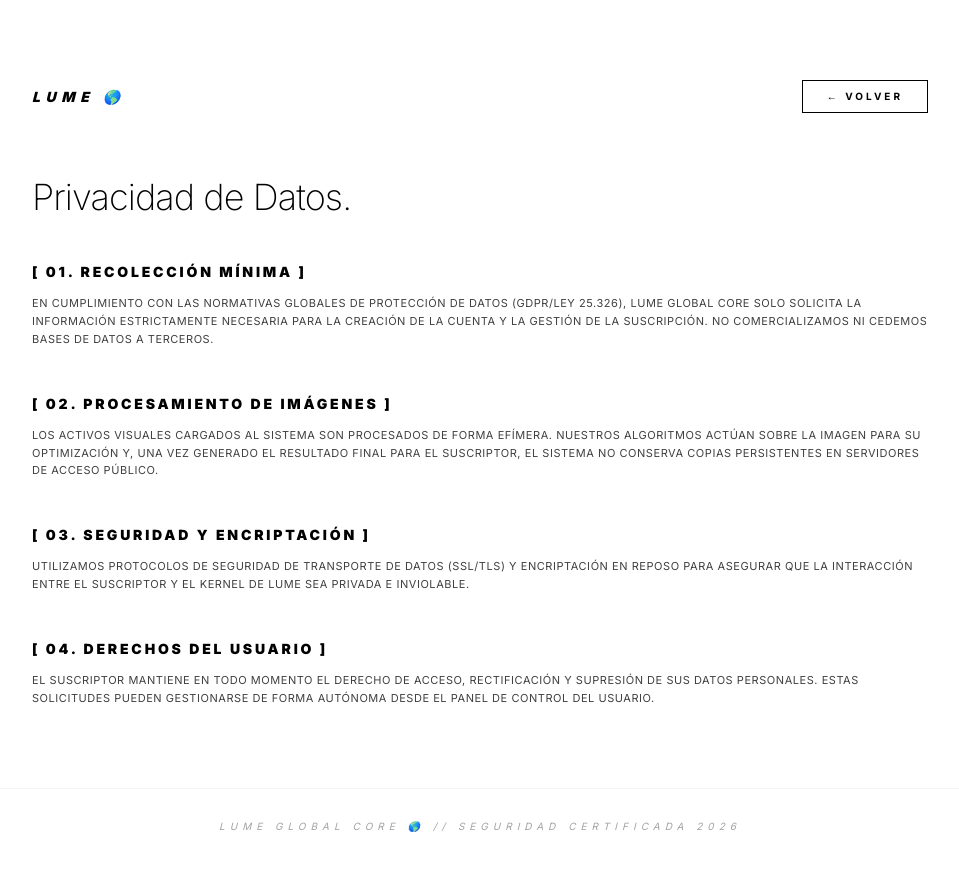
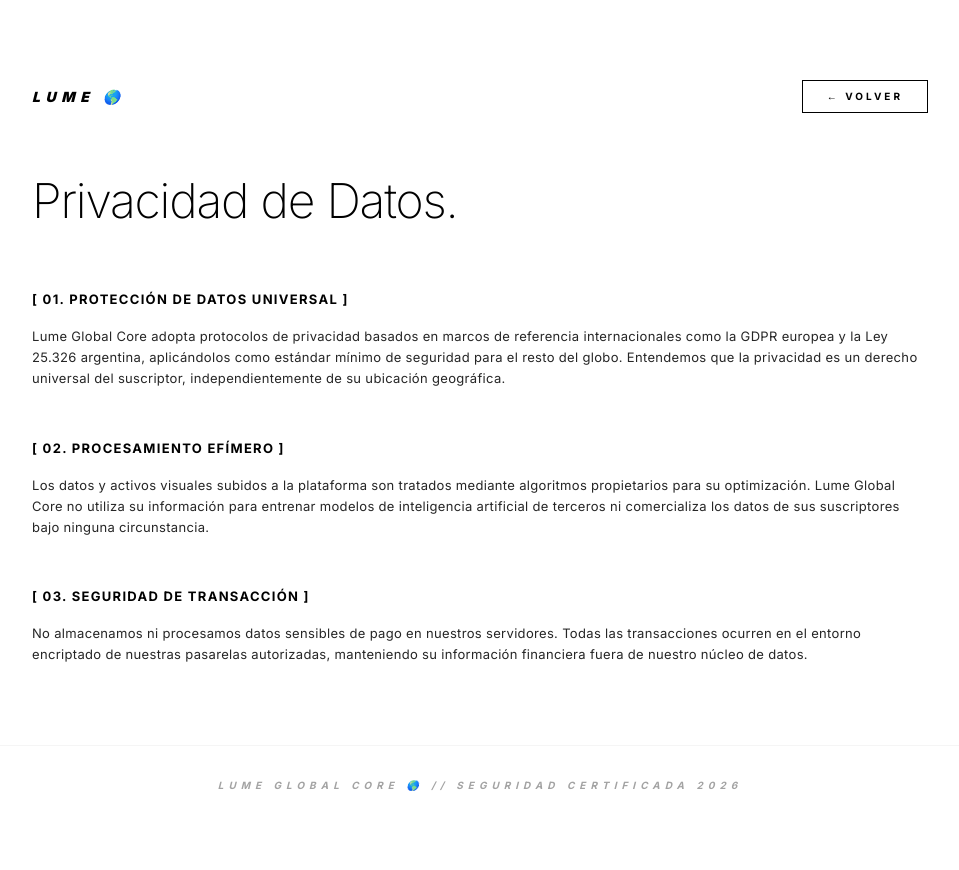
Before and after one commit to lumeglobal10-prog/lume-global-core, a Next.js app: page /privacy in a window 1280 px wide. Shown: the top 870 px of the page, without its empty margins (160-1119 px from the left). Built offline with nearby package versions, Linux system fonts and the light colour scheme.

Commit message:
Update page.tsx

```diff
--- a/app/privacy/page.tsx
+++ b/app/privacy/page.tsx
@@ -1,62 +1,47 @@
 'use client';
 
-import Link from 'next/link';
-import { useSearchParams } from 'next/navigation';
-import { Suspense } from 'react';
+import { useRouter } from 'next/navigation';
 
-function PrivacyContent() {
-  const searchParams = useSearchParams();
-  const from = searchParams.get('from');
-  const backPath = from === 'checkout' ? '/checkout' : '/';
+export default function PrivacyPage() {
+  const router = useRouter();
 
   return (
+    <main className="min-h-screen bg-white text-black font-sans p-8 md:p-20 flex flex-col justify-between overflow-x-hidden">
       <div className="max-w-4xl mx-auto w-full">
         <nav className="flex justify-between items-center w-full mb-16">
           <div className="text-sm font-black tracking-[0.4em] uppercase italic text-black">
             LUME 🌎
           </div>
-        <Link href={backPath}>
-          <button className="text-[10px] font-bold tracking-[0.3em] uppercase border border-black px-6 py-2 hover:bg-black hover:text-white transition-all">
+          <button
+            onClick={() => router.back()}
+            className="text-[10px] font-bold tracking-[0.3em] uppercase border border-black px-6 py-2 hover:bg-black hover:text-white transition-all"
+          >
             ← VOLVER
           </button>
-        </Link>
         </nav>
 
-      <h1 className="text-4xl font-extralight tracking-tight mb-12">Privacidad de Datos.</h1>
+        <h1 className="text-4xl md:text-5xl font-extralight tracking-tight mb-16">Privacidad de Datos.</h1>
 
-      <div className="space-y-12 text-[10px] md:text-[11px] leading-relaxed font-mono uppercase tracking-wider text-neutral-700">
+        <div className="space-y-12 text-[11px] md:text-[13px] leading-relaxed tracking-wide text-neutral-800">
           <section>
-          <h2 className="font-black text-black mb-4 tracking-[0.2em] text-sm leading-none">[ 01. RECOLECCIÓN MÍNIMA ]</h2>
-          <p>En cumplimiento con las normativas globales de protección de datos (GDPR/Ley 25.326), Lume Global Core solo solicita la información estrictamente necesaria para la creación de la cuenta y la gestión de la suscripción. No comercializamos ni cedemos bases de datos a terceros.</p>
+            <h2 className="font-bold text-black mb-4 tracking-[0.1em] uppercase">[ 01. PROTECCIÓN DE DATOS UNIVERSAL ]</h2>
+            <p>Lume Global Core adopta protocolos de privacidad basados en marcos de referencia internacionales como la GDPR europea y la Ley 25.326 argentina, aplicándolos como estándar mínimo de seguridad para el resto del globo. Entendemos que la privacidad es un derecho universal del suscriptor, independientemente de su ubicación geográfica.</p>
           </section>
 
           <section>
-          <h2 className="font-black text-black mb-4 tracking-[0.2em] text-sm leading-none">[ 02. PROCESAMIENTO DE IMÁGENES ]</h2>
-          <p>Los activos visuales cargados al sistema son procesados de forma efímera. Nuestros algoritmos actúan sobre la imagen para su optimización y, una vez generado el resultado final para el suscriptor, el sistema no conserva copias persistentes en servidores de acceso público.</p>
+            <h2 className="font-bold text-black mb-4 tracking-[0.1em] uppercase">[ 02. PROCESAMIENTO EFÍMERO ]</h2>
+            <p>Los datos y activos visuales subidos a la plataforma son tratados mediante algoritmos propietarios para su optimización. Lume Global Core no utiliza su información para entrenar modelos de inteligencia artificial de terceros ni comercializa los datos de sus suscriptores bajo ninguna circunstancia.</p>
           </section>
 
           <section>
-          <h2 className="font-black text-black mb-4 tracking-[0.2em] text-sm leading-none">[ 03. SEGURIDAD Y ENCRIPTACIÓN ]</h2>
-          <p>Utilizamos protocolos de seguridad de transporte de datos (SSL/TLS) y encriptación en reposo para asegurar que la interacción entre el suscriptor y el Kernel de Lume sea privada e inviolable.</p>
-        </section>
-
-        <section>
-          <h2 className="font-black text-black mb-4 tracking-[0.2em] text-sm leading-none">[ 04. DERECHOS DEL USUARIO ]</h2>
-          <p>El suscriptor mantiene en todo momento el derecho de acceso, rectificación y supresión de sus datos personales. Estas solicitudes pueden gestionarse de forma autónoma desde el panel de control del usuario.</p>
+            <h2 className="font-bold text-black mb-4 tracking-[0.1em] uppercase">[ 03. SEGURIDAD DE TRANSACCIÓN ]</h2>
+            <p>No almacenamos ni procesamos datos sensibles de pago en nuestros servidores. Todas las transacciones ocurren en el entorno encriptado de nuestras pasarelas autorizadas, manteniendo su información financiera fuera de nuestro núcleo de datos.</p>
           </section>
         </div>
       </div>
-  );
-}
 
-export default function PrivacyPage() {
-  return (
-    <main className="min-h-screen bg-white text-black font-sans p-8 md:p-20 flex flex-col justify-between overflow-x-hidden">
-      <Suspense fallback={<div className="font-mono text-[10px] uppercase tracking-widest animate-pulse text-neutral-400">Accediendo a Bóveda de Datos...</div>}>
-        <PrivacyContent />
-      </Suspense>
       <footer className="w-full mt-20 pt-8 border-t border-neutral-100 flex flex-col items-center">
-        <div className="text-[10px] font-mono tracking-[0.5em] text-neutral-400 uppercase italic leading-none">
+        <div className="text-[10px] font-bold tracking-[0.5em] text-neutral-400 uppercase italic">
           LUME GLOBAL CORE 🌎 // SEGURIDAD CERTIFICADA 2026
         </div>
       </footer>
```
Lines whose indentation alone changed are shown as unchanged.
